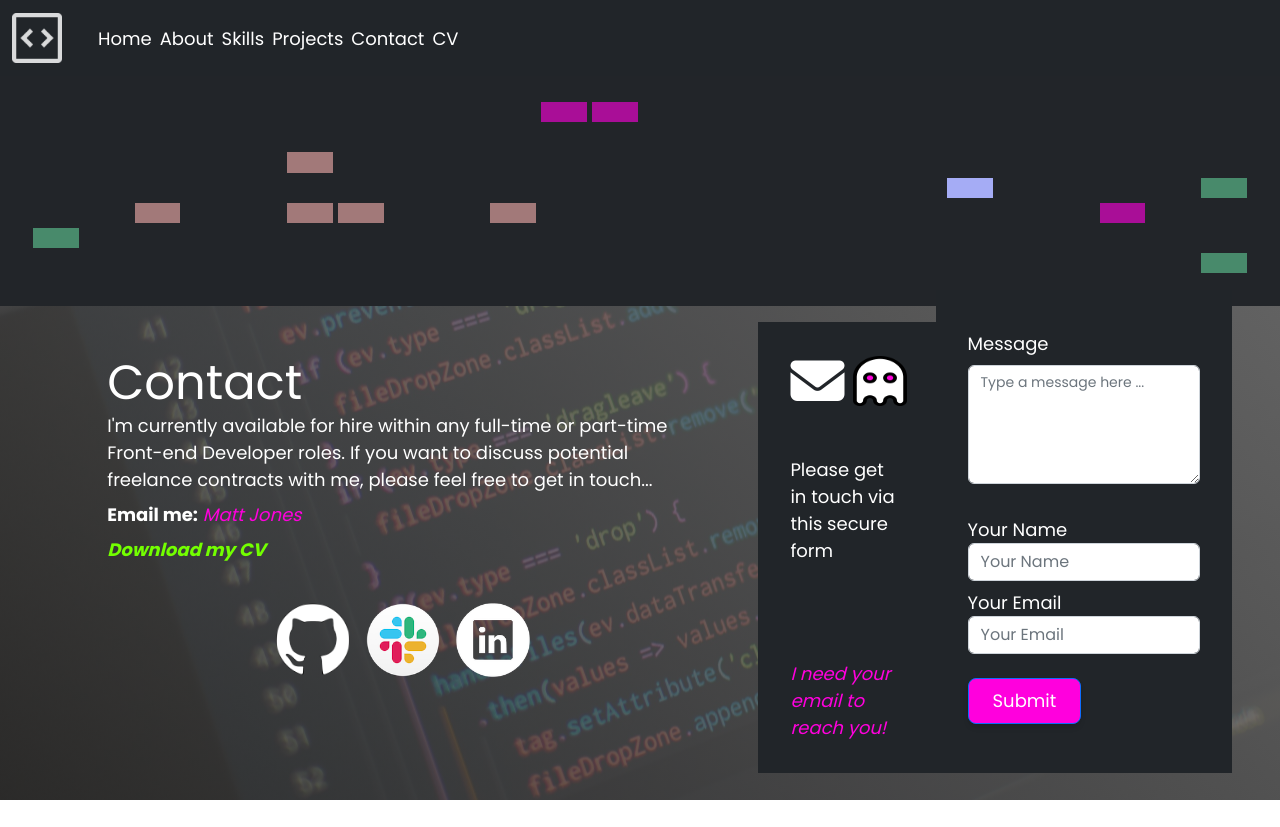
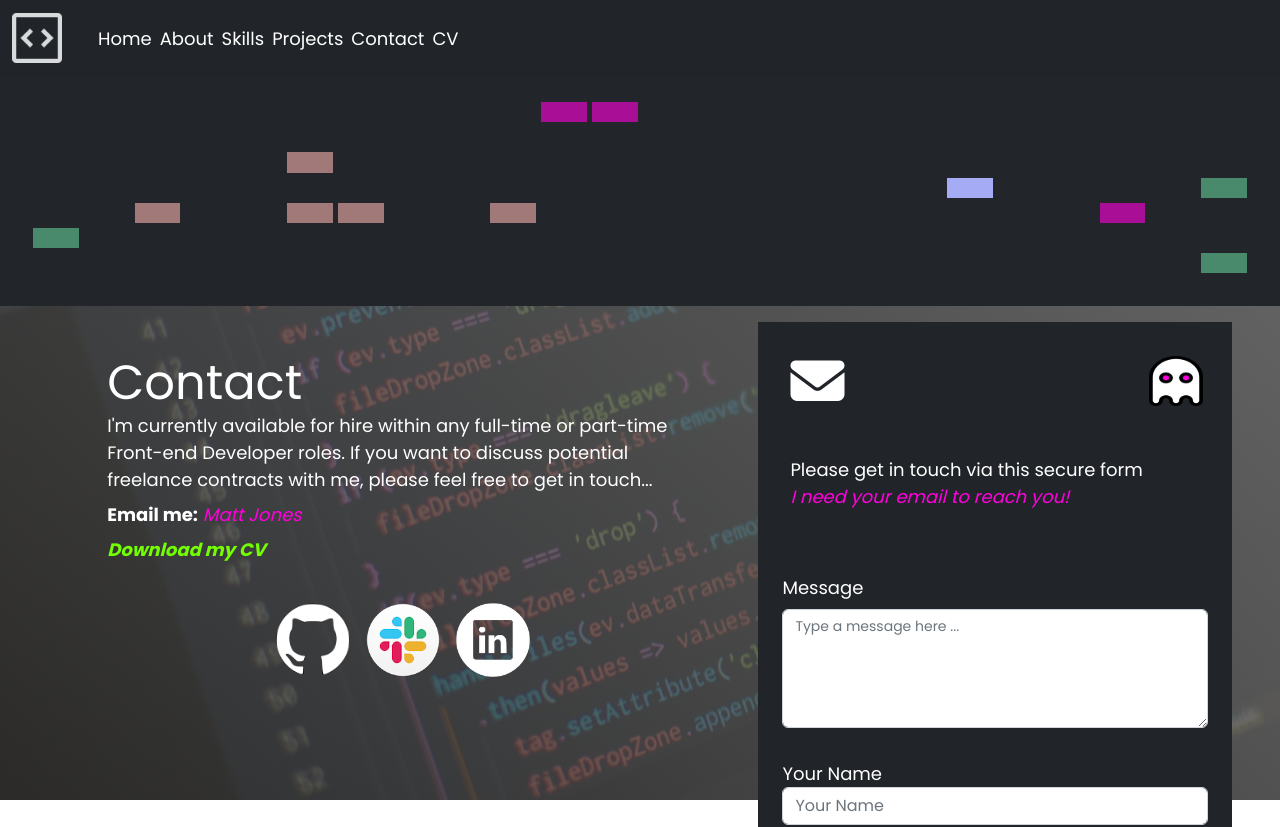
Before and after one commit to Matt-Jones-Developer/i_am_glitchy_react_portfolio_original_design, a React (Create React App) app: page /i_am_glitchy_react_portfolio_original_design/contact in a window 1280 px wide. Shown: the top 827 px of the page. Built offline with nearby package versions, Linux system fonts and the light colour scheme.

Commit message:
fixed card grid alignment

```diff
--- a/src/components/Form.jsx
+++ b/src/components/Form.jsx
@@ -69,7 +69,7 @@ class Form extends Component {
       <>
         {/* render the form */}
         <div
-          className={`${styles.wrapper} rounded d-flex align-items-stretch -mt-16`}
+          className={`${styles.wrapper} rounded align-items-stretch -mt-16`}
         >
           <div className="bg-dark p-8 mt-8">
             <div className="flexTop flex align-items-center justify-between">
@@ -85,11 +85,11 @@ class Form extends Component {
               </div>
             </div>
             <div className="pt-5">Please get in touch via this secure form</div>
-            <div className="pt-sm-5 pt-5 cursive mt-sm-5">
+            <div className="reach-out">
               <em>I need your email to reach you!</em>
             </div>
           </div>
-          <div className="contact-form bg-dark grid-cols-2 p-8 justify-center">
+          <div className="contact-form bg-dark grid-cols-2 p-4 justify-center">
             <form className="form">
               <div className="form-group justify-center pt-2 w-full">
                 <label htmlFor="message">Message</label>
--- a/src/components/styles/Hero.module.css
+++ b/src/components/styles/Hero.module.css
@@ -1,8 +1,8 @@
-
 .devTitle {
   color: var(--purps);
   font-family: 'Raleway', sans-serif;
 }
+
 .hero {
   margin-top: 1rem;
   margin: 0 auto;
@@ -21,8 +21,14 @@
 }
 
 @media screen and (min-width: 1240px) {
+  .devTitle h1 {
+    font-size: 74px;
+  }
+}
+
+@media screen and (min-width: 1040px) {
   .heroInfo h1 {
-    font-size: 74px;
+    font-size: 66px;
   }
 }
 
@@ -30,13 +36,23 @@
   .heroSection {
     display: block;
   }
+
+  .devTitle h1 {
+    font-size: 44px;
+  }
+
   .heroInfo {
+    font-size: 55px;
     margin-top: 3rem;
   }
 }
 
-@media screen and (max-width: 540px) {
+@media screen and (max-width: 400px) {
+  .Hero .devTitle h1 {
+    font-size: 30px;
+  }
+
   .heroInfo h1 {
-    font-size: 44px;
+    font-size: 34px;
   }
 }
--- a/src/pages/Contact.js
+++ b/src/pages/Contact.js
@@ -20,7 +20,7 @@ const Contact = () => {
 
   return (
     <section className={`${styles.section}
-      section flex p-4 px-5 py-24`}>
+      container flex p-4 px-5 py-24`}>
       <div className={`${styles.contactMe} mx-auto text-white md:w-[50%]`}>
         <h2 className="contact-title">
           Contact
--- a/src/pages/Projects.js
+++ b/src/pages/Projects.js
@@ -25,7 +25,7 @@ const Projects = () => {
 
   return (
     <section className="projects">
-      <div className="container">
+      <div className="container flex justify-center">
         <div className="title">
           <h2 className="text-white">
             Projects
@@ -37,15 +37,15 @@ const Projects = () => {
           </p>
         </div>
       </div>
-      <div className="grid grid-cols-1 sm:grid-cols-2 md:grid-cols-3 gap-4 m-4">
+      <div className="grid grid-cols-1 md:grid-cols-2 lg:grid-cols-3 gap-4 m-4 mx-auto p-2">
         {projects.map((project, i) => {
           return (
             <div className="project-card" key={i}>
-              <div className="project-image">
+              <div className="project-image flex justify-center">
                 <img src={projectImages[project.id]} alt={project.title} />
               </div>
               <div className="project-info">
-                <div className="card bg-dark shadow-lg rounded-lg overflow-hidden
+                <div className="card bg-dark overflow-hidden
                 align-items-center justify-center text-center m-4 p-4">
                   {/* about and 2 btn links */}
                   <h3 className="text-white font-bold text-xl mb-2">{project.title}</h3>
```
